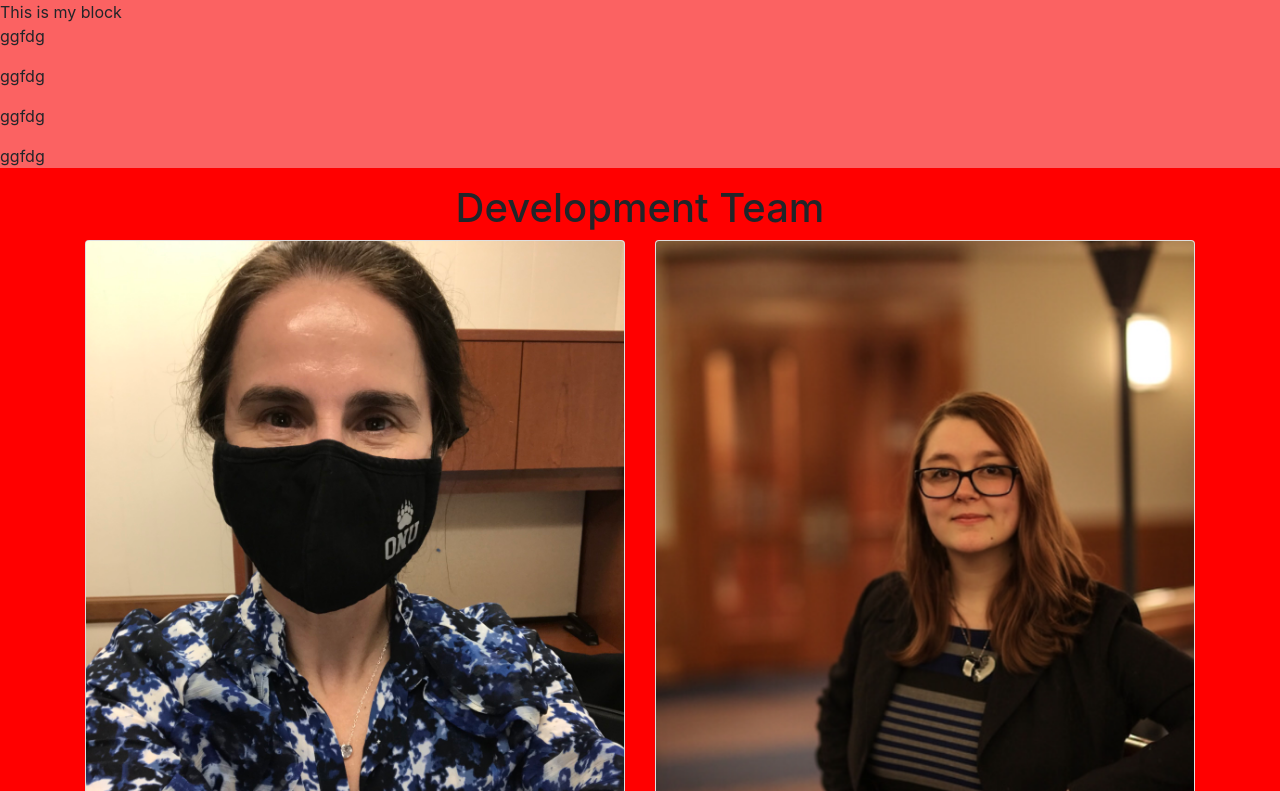
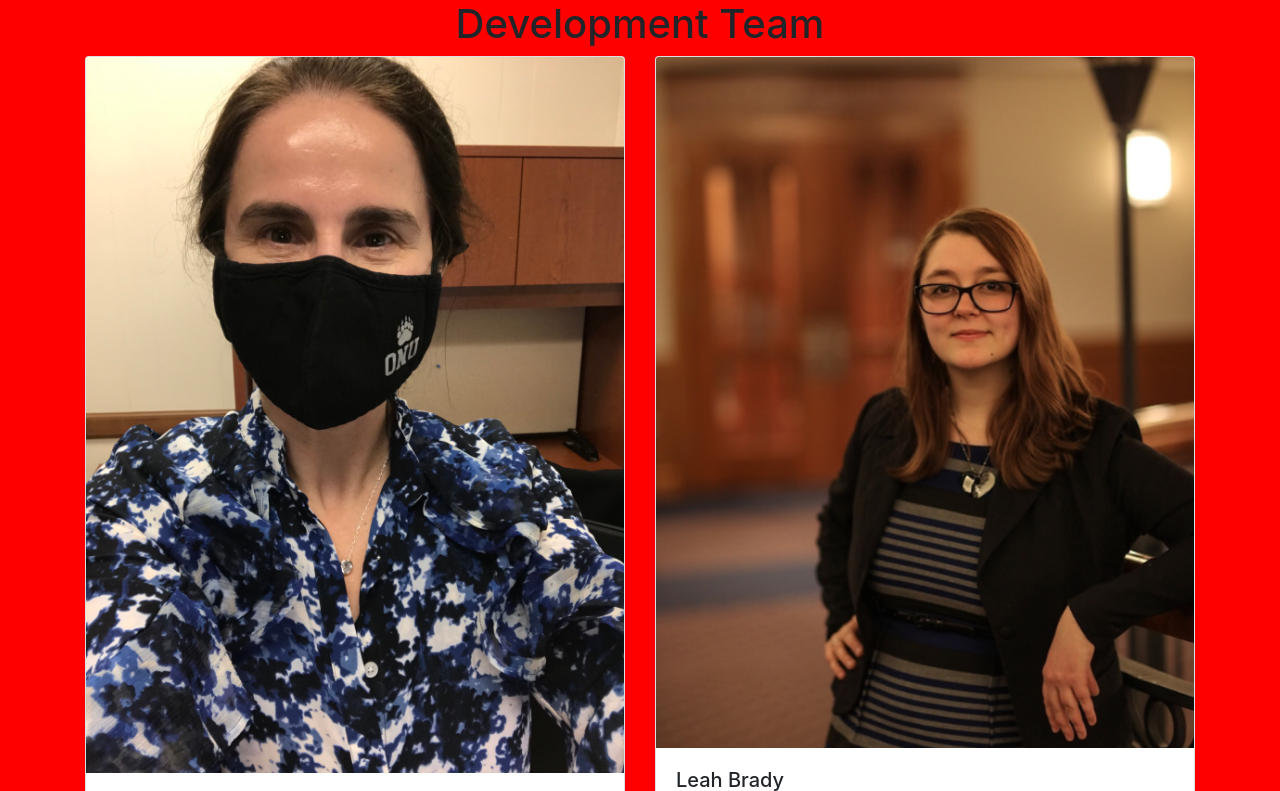
Before and after one commit to Storkopolus/Project2_Visualizations, a Flask app: template Web/templates/team.html in a window 1280 px wide. Shown: the part 56-847 px from the top of the page. Run offline with Flask 2, Linux system fonts and the light colour scheme; the template is opened without the code that fills it, so the values that code supplies are empty; some libraries are stand-ins or nearby versions.

Commit message:
remove extra block

```diff
--- a/Web/templates/team.html
+++ b/Web/templates/team.html
@@ -52,15 +52,6 @@
     </div>
   </nav>
   <!--End top nav-->
-
-  <div class="card-transparent">
-    <div class="card-block special-card" style="background-color: rgba(245, 245, 245, 0.4); ">This is my block
-    <p>ggfdg</p>
-    <p>ggfdg</p>
-    <p>ggfdg</p>
-    <p>ggfdg</p>
-    </div>
-  </div>
 
 <!--Layout-->
 <div class="container">
```
